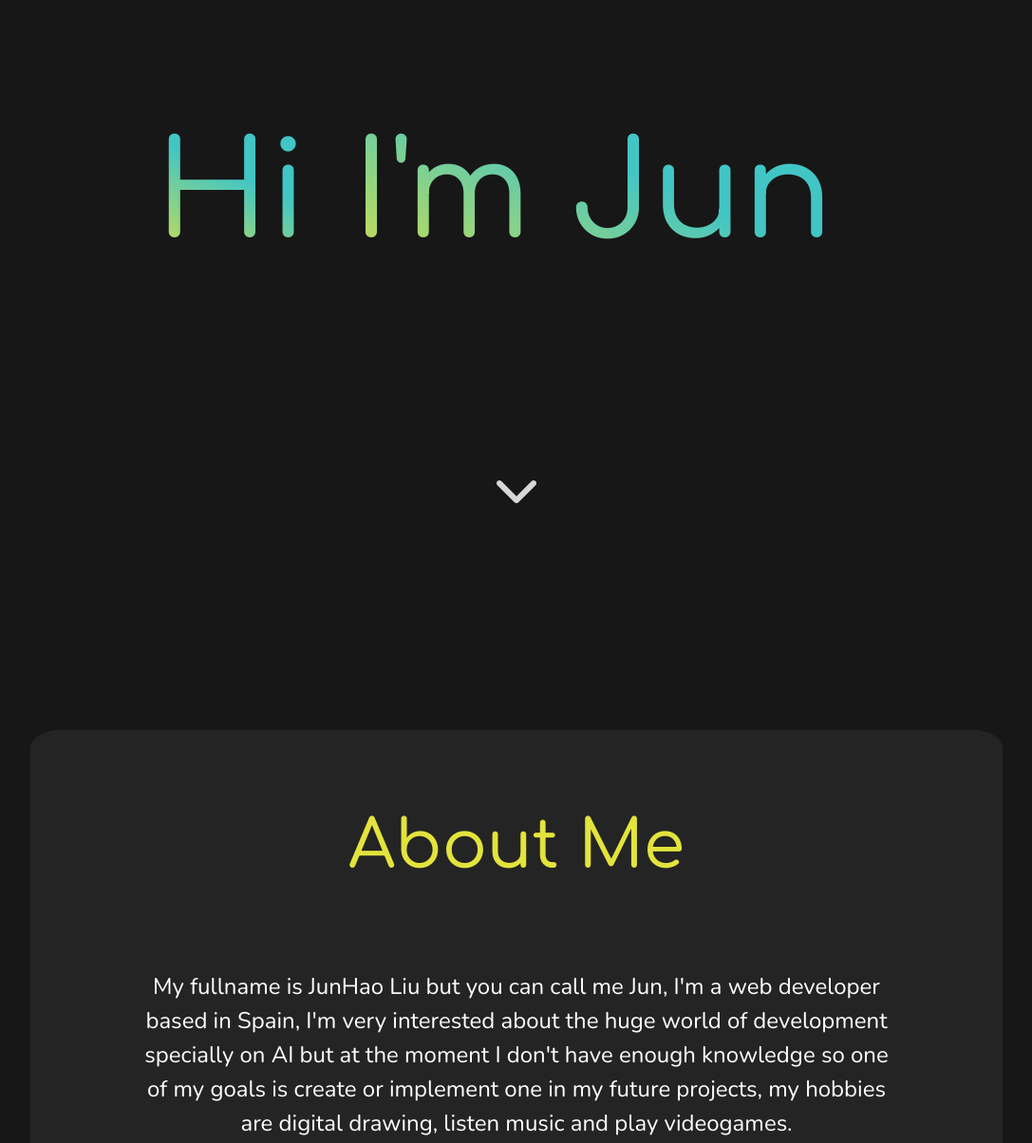
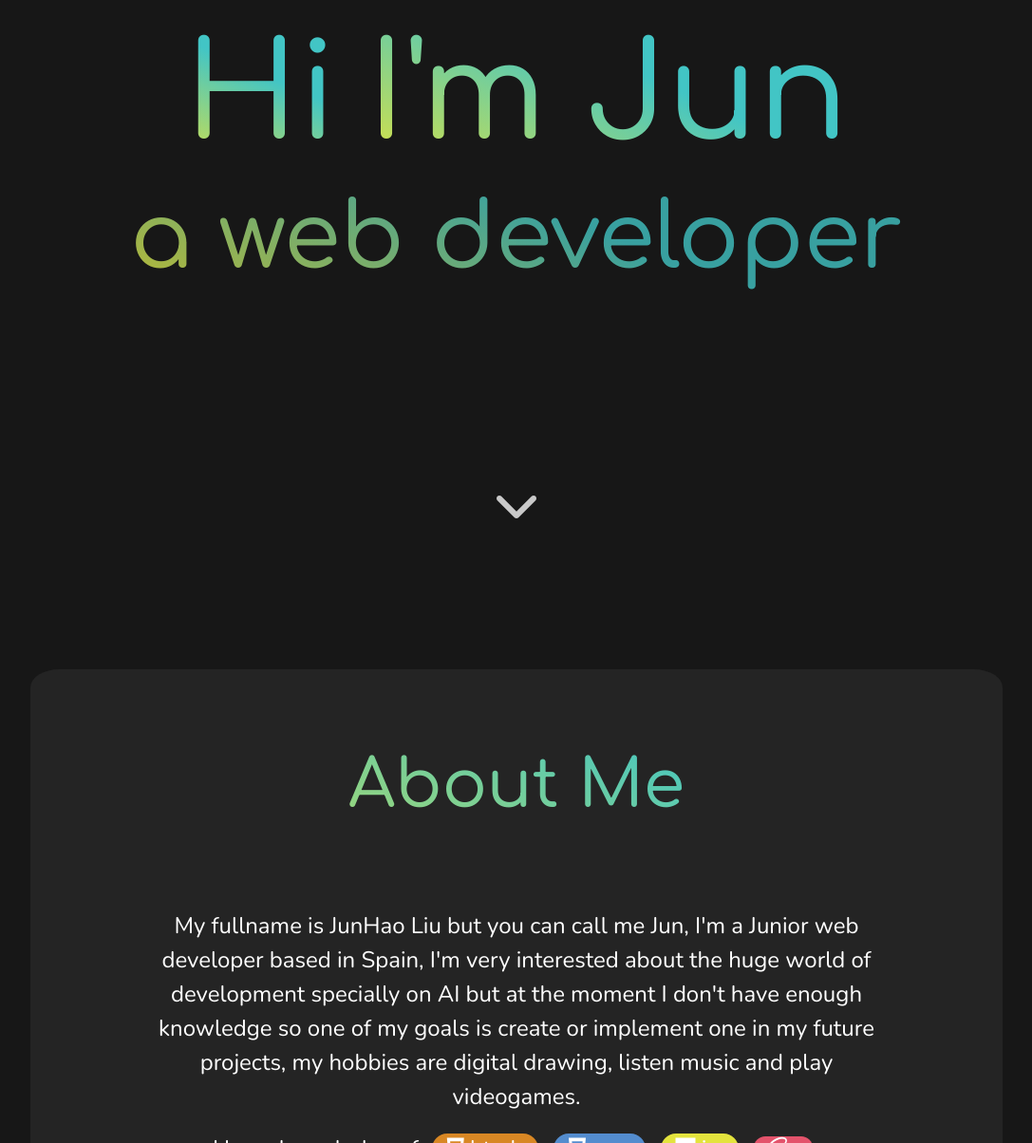
Before and after one commit to NEUnvrs/myportafolio, a plain HTML site: page index.html in a window 1280 px wide. Shown: the part 200-1404 px from the top of the page at 95% size, without its empty margins (96-1183 px from the left). Drawn offline with nearby package versions, Linux system fonts and the light colour scheme.

Commit message:
some style changes

```diff
--- a/index.html
+++ b/index.html
@@ -31,7 +31,7 @@
                 <div class="collapse navbar-collapse" id="navbarID">
                     <div class="navbar-nav">
                         <ul class="navlink">
-                            <li><a href="Home" class="active">Home</a></li>
+                            <li><a href="#HOME" class="active">Home</a></li>
                             <li><a href="#ME">About me</a></li>
                             <li><a href="#WORK">Works</a></li>
                             <li><a href="#CONTACT">Contact</a></li>
@@ -41,19 +41,20 @@
             </div>
         </nav>
     </header>
-    <div data-bs-spy="scroll" data-bs-target="#navbar" data-bs-smooth-scroll="true" data-offset="0" tabindex="0"
-        id="HOME">
+    <div id="HOME">
         <div class="bgflex">
             <!-- Home impression  -->
             <div class="Home">
-                <div class="firstLetter">
-                    <h1>Hi </h1>
+                <div class="LetterSection first">
+                    <h1>Hi</h1>
                 </div>
-                <div class="secondLetterSection">
-                    <span class="secondLetter">
-                        <h1> I'm Jun</h1>
-                    </span>
+                <div class="LetterSection second">
+
+                    <h1> I'm Jun</h1>
                 </div>
+            </div>
+            <div class="description third">
+                <h1>a web developer</h1>
             </div>
         </div>
         <div class="nextPage">
@@ -64,7 +65,7 @@
             <div class="container">
                 <div class="animated">
                     <h2>About Me</h2>
-                    <p>My fullname is JunHao Liu but you can call me Jun, I'm a web developer based in Spain, I'm
+                    <p>My fullname is JunHao Liu but you can call me Jun, I'm a Junior web developer based in Spain, I'm
                         very
                         interested about the huge world of development specially on AI but at the moment I don't have
                         enough knowledge so one of my goals is create or implement one in my future projects, my hobbies
--- a/scroll.js
+++ b/scroll.js
@@ -13,15 +13,6 @@ const observer = new IntersectionObserver((entries) => {
             else if(entry.target.classList == 'icons'){
                 entry.target.classList.add("leftSlideIn");
             }
-            else if(entry.target.classList == 'firstLetter'){
-                entry.target.classList.add("first");
-            }
-            else if(entry.target.classList == 'secondLetterSection'){
-                entry.target.classList.add("slide");
-            }
-            else if(entry.target.classList == 'secondLetter'){
-                entry.target.classList.add("mid");
-            }
 
 
 
@@ -31,9 +22,7 @@ const observer = new IntersectionObserver((entries) => {
             entry.target.classList.remove("upIn");
             entry.target.classList.remove("contactText");
             entry.target.classList.remove("leftSlideIn");
-            entry.target.classList.remove("first");
             entry.target.classList.remove("slide");
-            entry.target.classList.remove("mid");
         }
 
     });
@@ -51,7 +40,7 @@ window.addEventListener("scroll", (e) =>{
 
 })
 
-const animaElement = document.querySelectorAll(['.container', '.works', '.contacts_animation', '.icons', '.firstLetter', '.secondLetterSection', '.secondLetter']);
+const animaElement = document.querySelectorAll(['.container', '.works', '.contacts_animation', '.icons', '.first', '.secondLetter']);
 const last = document.querySelector(".lastPage")
 animaElement.forEach((obs) => observer.observe(obs));
 
--- a/styles.scss
+++ b/styles.scss
@@ -119,17 +119,43 @@ button {
 
 /* home */
 .bgflex {
-  @include pageAdjust(flex, none, center, center);
-  margin-top: 5%;
   height: 100vh;
-  text-align: center;
-  overflow: hidden;
-  -webkit-backface-visibility: hidden;
-  -webkit-perspective: 1000;
-  -webkit-transform: translate3d(0, 0, 0);
+  .Home{
+    @include pageAdjust(flex, row, center, center);
+    position: relative;
+    top: 10rem;
+    .LetterSection {
+      @include pageAdjust(flex, row, center, center);
+      padding: 0rem 1rem;
+      opacity: 0;
+    }
+    .first{
+      animation: slide 2s forwards;
+    }
+    .second{
+      animation: showup 4s forwards;
+      animation-delay: 1.5s;
+    }
 
 
+  }
+  .description {
+    @include pageAdjust(flex, row, center, center);
+    position: relative;
+    top: 10rem;
+    opacity: 0;
+    text-align: center;
+    h1{
+      font-size: 6rem;
+    }
+  }
+  .third{
+    animation: showup 10s forwards;
+    animation-delay: 2.5s;
+  }
 }
+
+
 
 h1 {
   font-size: 140px;
@@ -137,35 +163,15 @@ h1 {
   background: -webkit-linear-gradient(66deg, $yellow 0%, $blue 60%);
   -webkit-background-clip: text;
   -webkit-text-fill-color: transparent;
-  margin-top: -200px;
 }
 
-.Home {
-  @include pageAdjust(flex, row, center, center);
-  white-space: nowrap;
 
-}
-
-.first {
-  animation: showup 7s forwards;
-}
-
-.slide {
-  width: 0%;
-  animation: reveal 7s forwards;
-
-}
-
-.mid {
-  margin-left: -355px;
-  animation: slidein 7s forwards;
-}
 
 .nextPage {
   display: flex;
   justify-content: space-around;
   position: relative;
-  bottom: 15rem;
+  bottom: 10rem;
   animation: showup 10s forwards;
 
   i {
@@ -196,7 +202,9 @@ h1 {
 
 .animated h2 {
   font-family: 'Comfortaa', cursive;
-  color: $yellow;
+  background: -webkit-linear-gradient(66deg, $yellow 0%, $blue 70%);
+  -webkit-background-clip: text;
+  -webkit-text-fill-color: transparent;
   text-align: center;
   padding: 5rem;
   font-size: 70px;
@@ -214,7 +222,7 @@ h1 {
 }
 
 .fadein {
-  animation: fadeinbuttom 2s forwards;
+  animation: slideIn 2s forwards;
   visibility: visible;
 }
 
@@ -456,8 +464,8 @@ h1 {
     opacity: 0;
   }
 
-  20% {
-    opacity: 1;
+  40% {
+    opacity: .8;
   }
 
   100% {
@@ -465,50 +473,25 @@ h1 {
   }
 }
 
-@keyframes slidein {
+@keyframes slide {
   0% {
-    margin-left: -800px;
+    opacity: .5;
+    transform: translatex(250px);
   }
 
-  20% {
-    margin-left: -800px;
-  }
-
-  35% {
-    margin-left: 0px;
-  }
-
-  100% {
-    margin-left: 0px;
-  }
-}
-
-@keyframes reveal {
-  0% {
-    opacity: 0;
-    width: 0px;
-  }
-
-  20% {
+  50%{
     opacity: 1;
-    width: 0px;
-  }
-
-  30% {
-    width: 600px;
-  }
-
-  80% {
-    opacity: 1;
+    transform: translateX(250PX);
   }
 
   100% {
     opacity: 1;
-    width: 600px;
+    transform: translatex(0px);
   }
 }
 
-@keyframes fadeinbuttom {
+
+@keyframes slideIn {
   0% {
     opacity: 0;
     transform: translatex(400px);
@@ -636,31 +619,13 @@ h1 {
 @media (max-width: 795px) {
   h1 {
     font-size: 100px;
-    margin-top: -150px;
   }
 
-  @keyframes reveal {
-    0% {
-      opacity: 0;
-      width: 0px;
-    }
-
-    20% {
-      opacity: 1;
-      width: 0px;
-    }
-
-    30% {
-      width: 390px;
-    }
-
-    80% {
-      opacity: 1;
-    }
-
-    100% {
-      opacity: 1;
-      width: 390px;
+  .bgflex{
+    .description{
+      h1{
+        font-size: 4rem;
+      }
     }
   }
 
@@ -680,6 +645,13 @@ h1 {
 @media (max-width: 570px) {
   #spacecontrol {
     display: none;
+  }
+  .bgflex{
+    .description{
+      h1{
+        font-size: 3rem;
+      }
+    }
   }
 
   ul {
@@ -715,7 +687,6 @@ h1 {
 @media (max-width: 567px) {
   h1 {
     font-size: 60px;
-    margin-top: -150px;
   }
 
   @keyframes reveal {
@@ -747,34 +718,7 @@ h1 {
 @media (max-width: 332px) {
   h1 {
     font-size: 45px;
-    margin-top: -150px;
   }
-
-  @keyframes reveal {
-    0% {
-      opacity: 0;
-      width: 0px;
-    }
-
-    20% {
-      opacity: 1;
-      width: 0px;
-    }
-
-    30% {
-      width: 170px;
-    }
-
-    80% {
-      opacity: 1;
-    }
-
-    100% {
-      opacity: 1;
-      width: 170px;
-    }
-  }
-
   .animated h2 {
     font-size: 30px;
   }
```
Also changed, not shown: styles.css, 1 other file.
